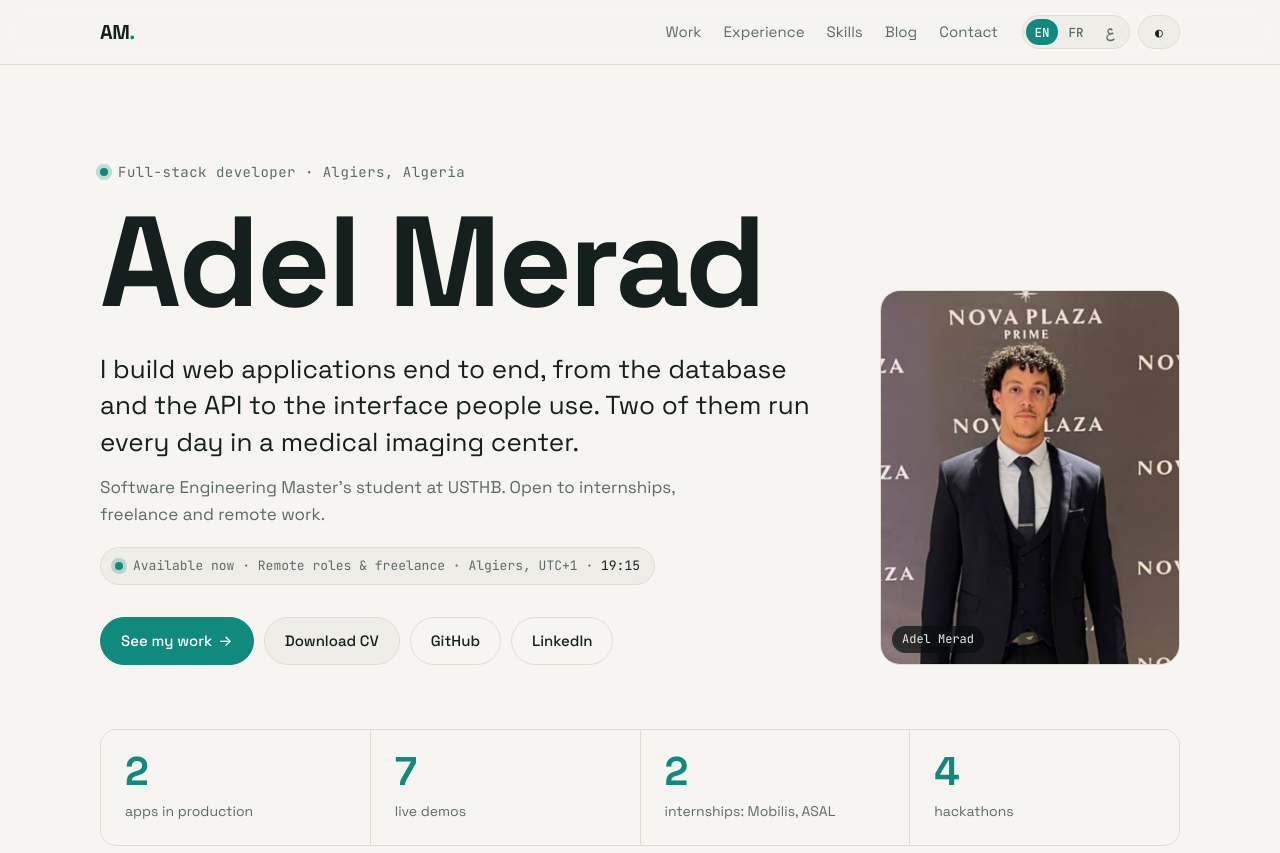
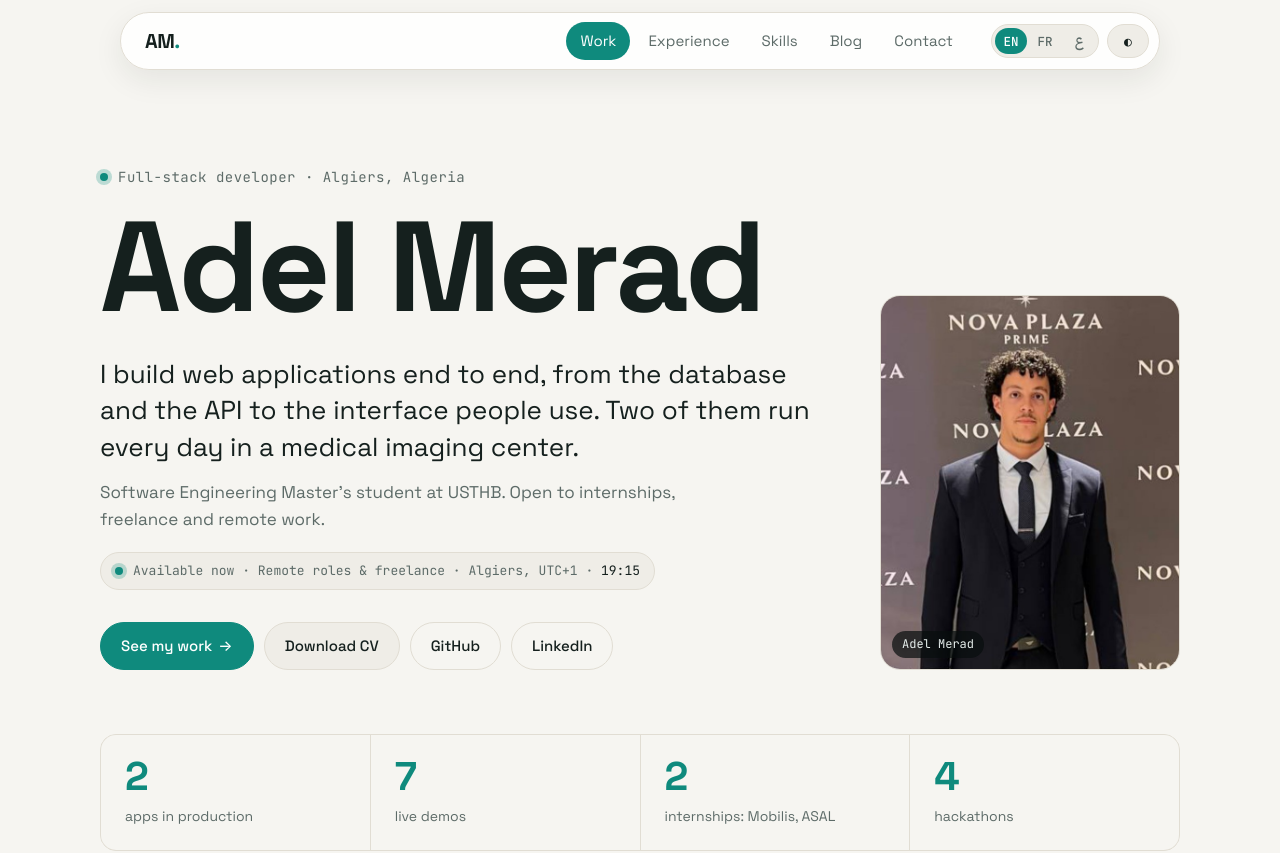
Before and after one commit to adelmerad/adelmerad.github.io, a plain HTML site: page index.html in a window 1280 px wide. Shown: the top 853 px of the page. Drawn offline with Linux system fonts and the light colour scheme.

Commit message:
Turn the navigation into a floating pill with a mobile menu
The header is now a rounded bar that floats at the top of the page. The link of the section on screen is highlighted, and small screens get a burger button instead of hiding the links.

```diff
--- a/main.js
+++ b/main.js
@@ -34,6 +34,44 @@ document.getElementById("theme").addEventListener("click", () => {
 if (root.dataset.lang !== "en") document.title = titles[root.dataset.lang] || titles.fr;
 document.getElementById("year").textContent = new Date().getFullYear();
 
+// Mobile menu: a burger button that opens the links under the pill
+const nav = document.querySelector(".nav");
+const navLinks = nav && nav.querySelector(".links");
+if (navLinks) {
+  navLinks.id = "nav-links";
+  const burger = document.createElement("button");
+  burger.type = "button";
+  burger.className = "burger";
+  burger.setAttribute("aria-label", "Menu");
+  burger.setAttribute("aria-controls", "nav-links");
+  burger.setAttribute("aria-expanded", "false");
+  burger.innerHTML = "<span></span>";
+  nav.querySelector(".toggles").append(burger);
+  const setOpen = (open) => {
+    nav.classList.toggle("open", open);
+    burger.setAttribute("aria-expanded", String(open));
+  };
+  burger.addEventListener("click", () => setOpen(!nav.classList.contains("open")));
+  navLinks.addEventListener("click", (e) => { if (e.target.closest("a")) setOpen(false); });
+  document.addEventListener("keydown", (e) => { if (e.key === "Escape") setOpen(false); });
+  document.addEventListener("click", (e) => { if (!nav.contains(e.target)) setOpen(false); });
+}
+
+// Highlight the menu link of the section on screen (home page anchors only)
+const sectionLinks = navLinks ? [...navLinks.querySelectorAll('a[href^="#"]')] : [];
+if (sectionLinks.length && "IntersectionObserver" in window) {
+  const byId = new Map(sectionLinks.map((a) => [a.getAttribute("href").slice(1), a]));
+  const spy = new IntersectionObserver((entries) => {
+    for (const e of entries) {
+      if (!e.isIntersecting) continue;
+      sectionLinks.forEach((a) => a.classList.remove("active"));
+      const link = byId.get(e.target.id);
+      if (link) link.classList.add("active");
+    }
+  }, { rootMargin: "-45% 0px -50% 0px" });
+  byId.forEach((_, id) => { const s = document.getElementById(id); if (s) spy.observe(s); });
+}
+
 // Fade sections in as they enter the viewport
 const targets = document.querySelectorAll(".section, .card, .timeline li");
 if ("IntersectionObserver" in window) {
--- a/styles.css
+++ b/styles.css
@@ -30,7 +30,7 @@ html[data-lang="fr"] body [lang="en"], html[data-lang="fr"] body [lang="ar"],
 html[data-lang="ar"] body [lang="en"], html[data-lang="ar"] body [lang="fr"] { display: none !important; }
 
 * { box-sizing: border-box; margin: 0; padding: 0; }
-html { scroll-behavior: smooth; scroll-padding-top: 80px; }
+html { scroll-behavior: smooth; scroll-padding-top: 96px; }
 body {
   background: var(--bg); color: var(--text);
   font-family: var(--sans); font-size: 17px; line-height: 1.6;
@@ -43,19 +43,34 @@ ul, ol { list-style: none; }
 .mono { font-family: var(--mono); }
 .muted { color: var(--muted); }
 
-/* Nav */
-.nav {
-  position: sticky; top: 0; z-index: 10;
-  background: color-mix(in srgb, var(--bg) 82%, transparent);
-  backdrop-filter: blur(10px);
-  border-bottom: 1px solid var(--line);
+/* Nav: a floating pill */
+.nav { position: sticky; top: 12px; z-index: 10; margin-top: 12px; padding: 0 16px; }
+.nav .nav-inner {
+  position: relative; width: min(1040px, 100%);
+  display: flex; align-items: center; gap: 24px; height: 58px; padding: 0 10px 0 24px;
+  border: 1px solid var(--line); border-radius: 999px;
+  background: color-mix(in srgb, var(--card) 85%, transparent);
+  backdrop-filter: blur(12px); -webkit-backdrop-filter: blur(12px);
+  box-shadow: 0 10px 30px rgba(0, 0, 0, .18);
 }
-.nav-inner { display: flex; align-items: center; gap: 24px; height: 64px; }
+:root[data-theme="light"] .nav .nav-inner { box-shadow: 0 10px 30px rgba(21, 32, 30, .08); }
 .logo { font-weight: 700; font-size: 20px; text-decoration: none; letter-spacing: -.5px; }
 .dot { color: var(--accent); }
-.links { display: flex; gap: 22px; margin-inline-start: auto; }
-.links a { text-decoration: none; color: var(--muted); font-size: 15px; }
-.links a:hover { color: var(--text); }
+.links { display: flex; gap: 4px; margin-inline-start: auto; }
+.links a { text-decoration: none; color: var(--muted); font-size: 15px; padding: 7px 14px; border-radius: 999px; transition: color .15s, background .15s; }
+.links a:hover { color: var(--text); background: var(--bg-2); }
+.links a.active { color: var(--accent-ink); background: var(--accent); }
+/* Burger button (added by main.js, only visible on small screens) */
+.burger { display: none; width: 38px; height: 38px; padding: 0; border: 1px solid var(--line); border-radius: 50%; background: var(--bg-2); color: var(--text); cursor: pointer; place-items: center; }
+.burger:hover { border-color: var(--accent); }
+.burger span, .burger span::before, .burger span::after { display: block; width: 16px; height: 2px; border-radius: 2px; background: currentColor; transition: transform .2s, background .2s; }
+.burger span { position: relative; }
+.burger span::before, .burger span::after { content: ""; position: absolute; inset-inline-start: 0; }
+.burger span::before { top: -5px; }
+.burger span::after { top: 5px; }
+.nav.open .burger span { background: transparent; }
+.nav.open .burger span::before { transform: translateY(5px) rotate(45deg); }
+.nav.open .burger span::after { transform: translateY(-5px) rotate(-45deg); }
 .toggles { display: flex; gap: 8px; }
 .pill {
   font: 500 13px var(--mono); color: var(--text);
@@ -181,7 +196,16 @@ h1 { font-size: clamp(56px, 11vw, 128px); line-height: .95; letter-spacing: -3px
   .timeline li { grid-template-columns: 1fr; gap: 6px; }
 }
 @media (max-width: 640px) {
-  .links { display: none; }
+  .nav .nav-inner { padding: 0 8px 0 18px; gap: 12px; height: 54px; }
+  .burger { display: grid; }
+  .links {
+    display: none; position: absolute; top: calc(100% + 8px); inset-inline: 0;
+    flex-direction: column; gap: 2px; padding: 8px;
+    background: var(--card); border: 1px solid var(--line); border-radius: 20px;
+    box-shadow: 0 16px 40px rgba(0, 0, 0, .22);
+  }
+  .nav.open .links { display: flex; }
+  .links a { padding: 12px 16px; font-size: 16px; }
   .toggles { margin-inline-start: auto; }
   .hero { padding: 64px 0 48px; }
   h1 { letter-spacing: -2px; }
```
